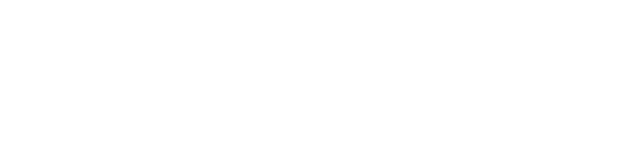
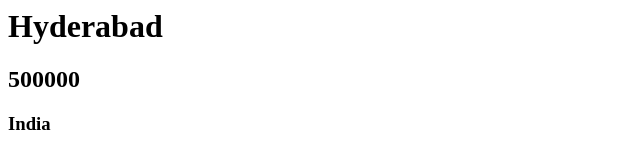
Before and after one commit to Janardhan242/website, a plain HTML site: page contact.html in a window 1280 px wide. Shown: the whole page, without its empty margins (0-640 px from the left). Drawn offline with Linux system fonts and the light colour scheme.

Commit message:
created contact page

```diff
--- a/contact.html
+++ b/contact.html
@@ -3,5 +3,8 @@
 <title>Contacters</title>
 </head>
 <body>
+	<h1>Hyderabad</h1>
+	 <h2>500000</h2>
+	 <h3>India</h3>
 </body>
 </html>
```
